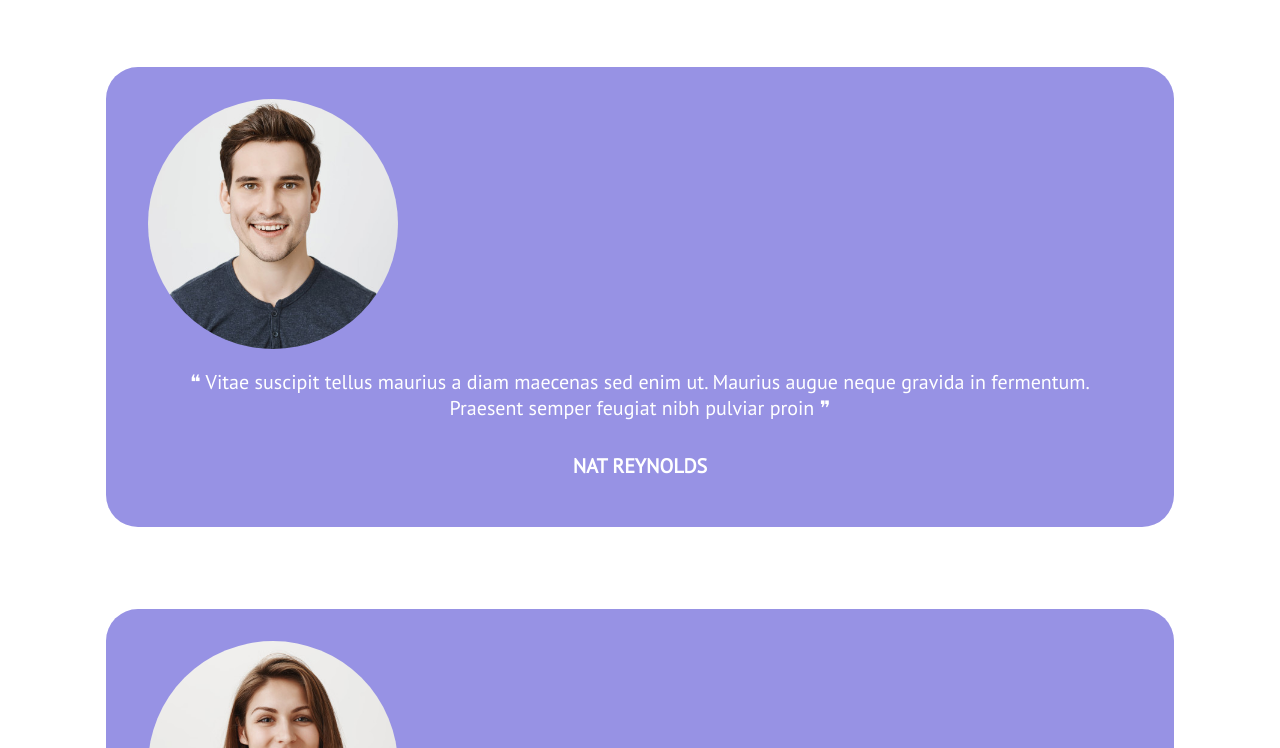
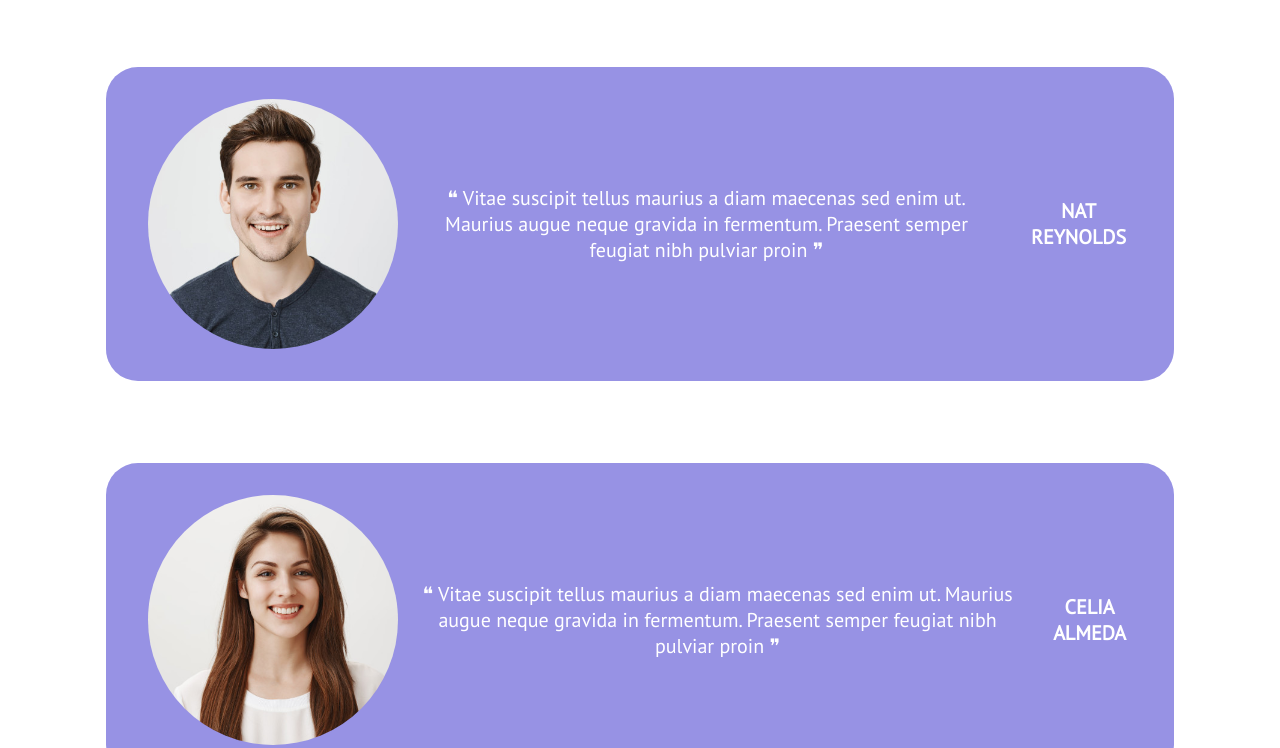
Before and after one commit to ItsKristian01/htmlcss-responsive-layout, a plain HTML site: page index.html in a window 1280 px wide. Shown: the part 2694-3442 px from the top of the page. Drawn offline with Linux system fonts and the light colour scheme.

Commit message:
add: table and desktop view of partner section

```diff
--- a/css/style.css
+++ b/css/style.css
@@ -328,6 +328,15 @@ header {
     margin-left: 10px;
 }
 
+@media screen and (min-width: 768px)  {
+    .col-part {
+        display: flex;
+        align-items: center;
+        justify-content: center;
+    }
+
+}
+
 
 /* BENEFITS */
 
```
